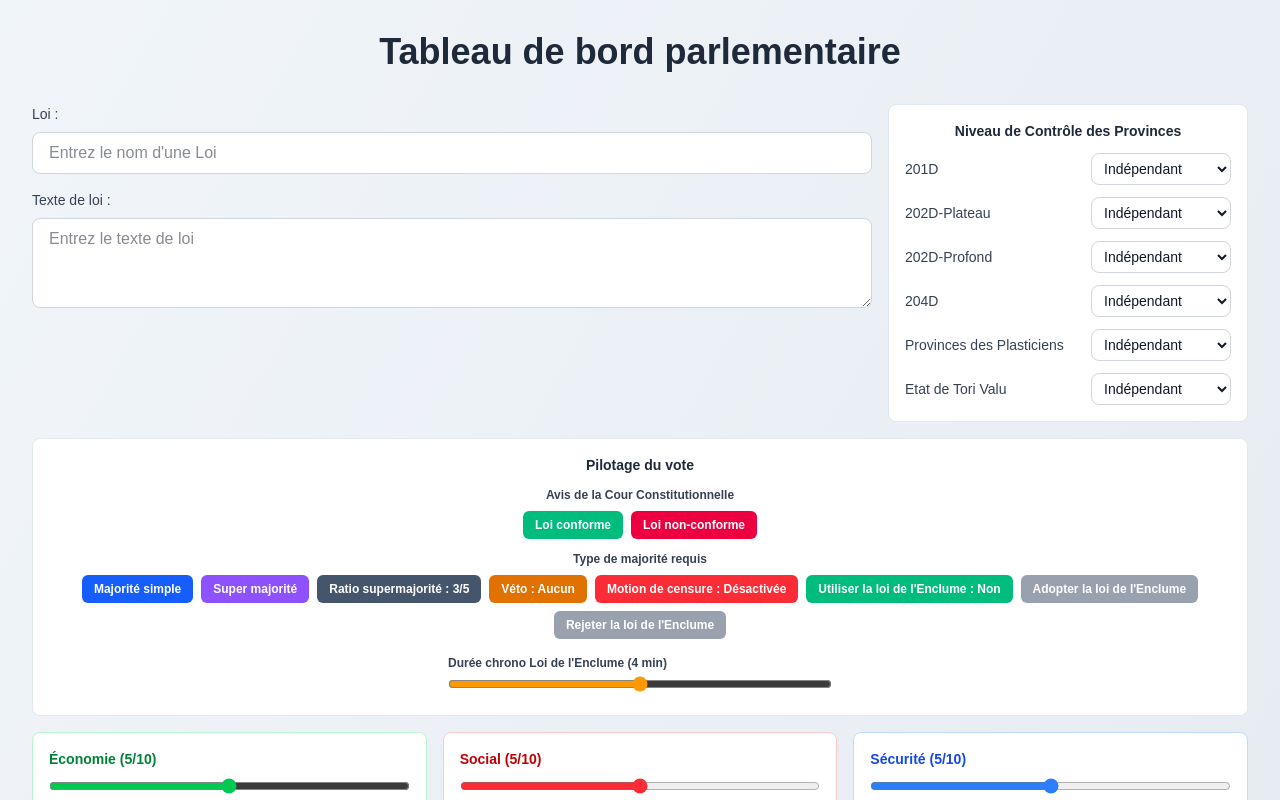
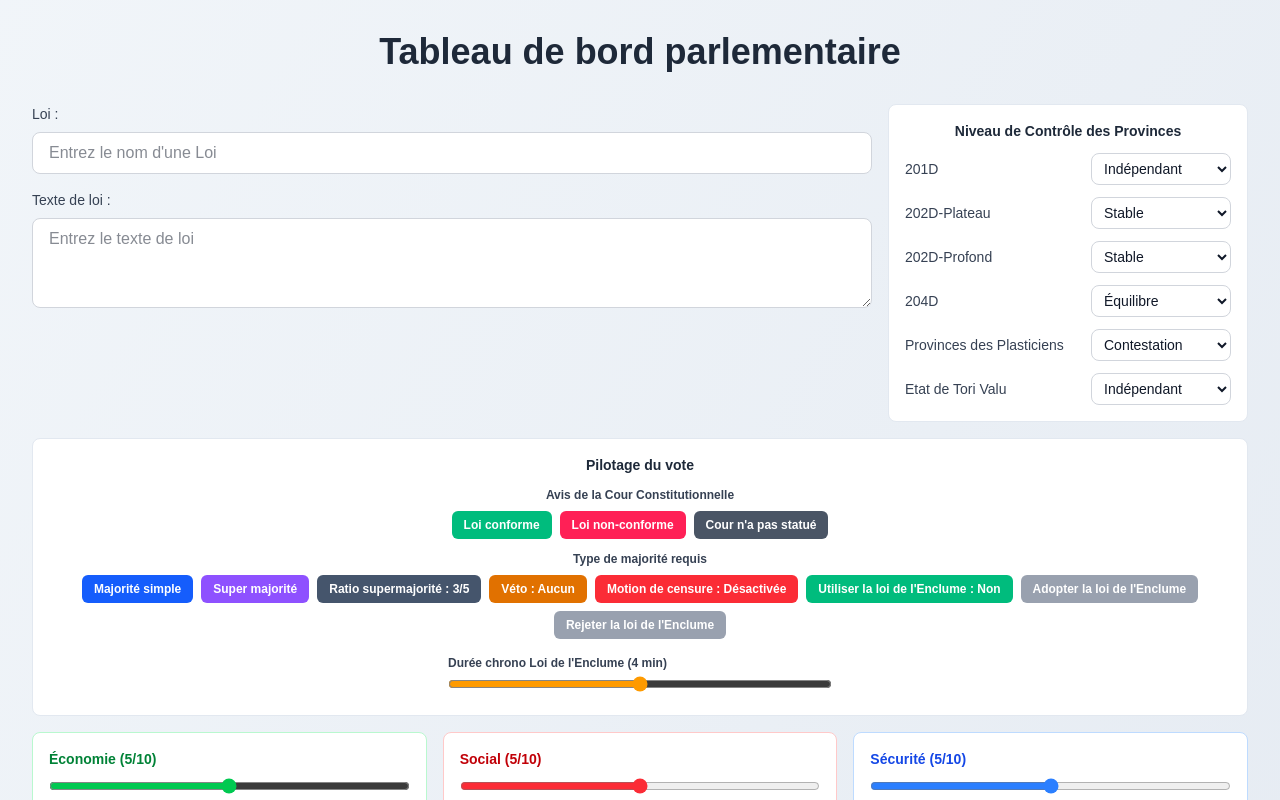
Before and after one commit to Yahiabenlet/interfaceAssemblee, a Next.js app: page / in a window 1280 px wide. Both pictures are taken after typing "5" into the empty fields and a click on the button "Créer l'hémicycle". Shown: the top 800 px of the page. Built offline with nearby package versions, Linux system fonts and the light colour scheme.

Commit message:
Ajout du cas par default ou la cour n'a pas statué

```diff
--- a/app/components/Hemicycle.tsx
+++ b/app/components/Hemicycle.tsx
@@ -44,7 +44,7 @@ interface HemicycleProps {
   isCrisis?: boolean;
   crisisDescription?: string;
   provinces?: ProvinceState;
-  isControlValidated?: boolean;
+  isControlValidated?: "conforme" | "nonConforme" | "nonStatue";
   requiredMajority?: "simple" | "super";
   superMajorityRatio?: string;
   vetoMode?: "none" | "president" | "player";
@@ -81,7 +81,7 @@ export default function Hemicycle({
     "Provinces des Plasticiens": "Indépendant",
     "Etat de Tori Valu": "Indépendant",
   },
-  isControlValidated = false,
+  isControlValidated = "nonConforme",
   requiredMajority = "simple",
   superMajorityRatio = "3/5",
   vetoMode = "none",
@@ -608,28 +608,38 @@ export default function Hemicycle({
                 ) : (
                   <div
                     className={`rounded-lg p-4 border text-center ${
-                      isControlValidated
+                      isControlValidated === "conforme"
                         ? "bg-emerald-50 dark:bg-emerald-900 border-emerald-200 dark:border-emerald-800"
-                        : "bg-rose-50 dark:bg-rose-900 border-rose-200 dark:border-rose-800"
+                        : isControlValidated === "nonConforme"
+                        ? "bg-rose-50 dark:bg-rose-900 border-rose-200 dark:border-rose-800"
+                        : "bg-gray-100 dark:bg-gray-800 border-gray-300 dark:border-gray-600"
                     }`}
                   >
                     <div
                       className={`text-sm font-medium ${
-                        isControlValidated
+                        isControlValidated === "conforme"
                           ? "text-emerald-700 dark:text-emerald-300"
-                          : "text-rose-700 dark:text-rose-300"
+                          : isControlValidated === "nonConforme"
+                          ? "text-rose-700 dark:text-rose-300"
+                          : "text-gray-700 dark:text-gray-300"
                       }`}
                     >
                       Avis de la Cour Constitutionnelle
                     </div>
                     <div
                       className={`text-3xl font-bold mt-2 ${
-                        isControlValidated
+                        isControlValidated === "conforme"
                           ? "text-emerald-700 dark:text-emerald-300"
-                          : "text-rose-700 dark:text-rose-300"
+                          : isControlValidated === "nonConforme"
+                          ? "text-rose-700 dark:text-rose-300"
+                          : "text-gray-700 dark:text-gray-300"
                       }`}
                     >
-                      {isControlValidated ? "Loi conforme à la Constitution" : "Loi non-conforme à la Constitution"}
+                      {isControlValidated === "conforme"
+                        ? "Loi conforme à la Constitution"
+                        : isControlValidated === "nonConforme"
+                        ? "Loi non-conforme à la Constitution"
+                        : "La Cour n’a pas statué"}
                     </div>
                     <div className="mt-3 text-sm font-semibold text-slate-700 dark:text-slate-200">
                       {requiredMajority === "super"
@@ -637,11 +647,7 @@ export default function Hemicycle({
                         : "Majorité Simple nécessaire"}
                     </div>
                     <div className="mt-1 text-xs font-semibold text-slate-600 dark:text-slate-300">
-                      {vetoMode === "president"
-                        ? "Droit de véto : Président"
-                        : vetoMode === "player"
-                        ? ""
-                        : ""}
+                      {vetoMode === "president" ? "Droit de véto : Président" : ""}
                     </div>
                   </div>
                 )}
--- a/app/display/page.tsx
+++ b/app/display/page.tsx
@@ -42,7 +42,7 @@ type DisplayState = {
   crisisDescription?: string;
   provinces?: ProvinceState;
   passedLaws?: Array<{ title: string; text: string; abrogee?: boolean; organique?: boolean }>;
-  isControlValidated?: boolean;
+  isControlValidated?: "conforme" | "nonConforme" | "nonStatue";
   requiredMajority?: "simple" | "super";
   superMajorityRatio?: string;
   vetoMode?: "none" | "president" | "player";
@@ -157,7 +157,7 @@ export default function DisplayPage() {
               "Etat de Tori Valu": "Indépendant",
             }
           }
-          isControlValidated={state.isControlValidated ?? false}
+          isControlValidated={state.isControlValidated ?? "nonConforme"}
           requiredMajority={state.requiredMajority ?? "simple"}
           superMajorityRatio={state.superMajorityRatio ?? "3/5"}
           vetoMode={state.vetoMode ?? "none"}
--- a/app/page.tsx
+++ b/app/page.tsx
@@ -54,6 +54,8 @@ type VetoMode = (typeof VETO_OPTIONS)[number];
 
 type EnclumeStatus = "idle" | "running" | "adopted" | "rejected";
 
+type ConstitutionalStatus = "conforme" | "nonConforme" | "nonStatue";
+
 export default function Home() {
   const [numSeats, setNumSeats] = useState<number | null>(null);
   const [inputValue, setInputValue] = useState("");
@@ -69,10 +71,10 @@ export default function Home() {
   const [crisisDescription, setCrisisDescription] = useState("");
   const [provinces, setProvinces] = useState<ProvinceState>({
     "201D": "Indépendant",
-    "202D-Plateau": "Indépendant",
-    "202D-Profond": "Indépendant",
-    "204D": "Indépendant",
-    "Provinces des Plasticiens": "Indépendant",
+    "202D-Plateau": "Stable",
+    "202D-Profond": "Stable",
+    "204D": "Équilibre",
+    "Provinces des Plasticiens": "Contestation",
     "Etat de Tori Valu": "Indépendant",
   });
   const [passedLaws, setPassedLaws] = useState<PassedLaw[]>([]);
@@ -80,7 +82,7 @@ export default function Home() {
     type: "success" | "error";
     message: string;
   } | null>(null);
-  const [isControlValidated, setIsControlValidated] = useState(false);
+  const [isControlValidated, setIsControlValidated] = useState<ConstitutionalStatus>("nonStatue");
   const [requiredMajority, setRequiredMajority] = useState<"simple" | "super">("simple");
   const [superMajorityRatio, setSuperMajorityRatio] = useState<string>("3/5");
   const [vetoMode, setVetoMode] = useState<VetoMode>("none");
@@ -212,9 +214,7 @@ export default function Home() {
   };
 
   const canSaveLaw = useMemo(() => {
-    // Autorisé si conforme constitutionnellement
-    if (isControlValidated) return true;
-    // Exception: loi sous Enclume et effectivement adoptée
+    if (isControlValidated === "conforme") return true;
     return useEnclumeLaw && enclumeStatus === "adopted";
   }, [isControlValidated, useEnclumeLaw, enclumeStatus]);
 
@@ -510,21 +510,30 @@ export default function Home() {
                 <div className="flex flex-wrap gap-2 justify-center">
                   <button
                     type="button"
-                    onClick={() => setIsControlValidated(true)}
+                    onClick={() => setIsControlValidated("conforme")}
                     className={`px-3 py-1.5 text-xs font-semibold rounded-md text-white transition ${
-                      isControlValidated ? "bg-emerald-600" : "bg-emerald-500 hover:bg-emerald-600"
+                      isControlValidated === "conforme" ? "bg-emerald-600" : "bg-emerald-500 hover:bg-emerald-600"
                     }`}
                   >
                     Loi conforme
                   </button>
                   <button
                     type="button"
-                    onClick={() => setIsControlValidated(false)}
+                    onClick={() => setIsControlValidated("nonConforme")}
                     className={`px-3 py-1.5 text-xs font-semibold rounded-md text-white transition ${
-                      !isControlValidated ? "bg-rose-600" : "bg-rose-500 hover:bg-rose-600"
+                      isControlValidated === "nonConforme" ? "bg-rose-600" : "bg-rose-500 hover:bg-rose-600"
                     }`}
                   >
                     Loi non-conforme
+                  </button>
+                  <button
+                    type="button"
+                    onClick={() => setIsControlValidated("nonStatue")}
+                    className={`px-3 py-1.5 text-xs font-semibold rounded-md text-white transition ${
+                      isControlValidated === "nonStatue" ? "bg-gray-600" : "bg-gray-500 hover:bg-gray-600"
+                    }`}
+                  >
+                    Cour n&apos;a pas statué
                   </button>
                 </div>
               </div>
```
